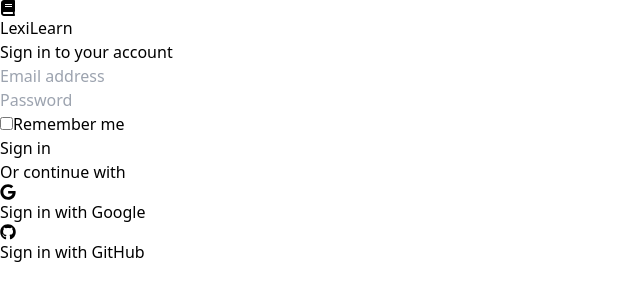
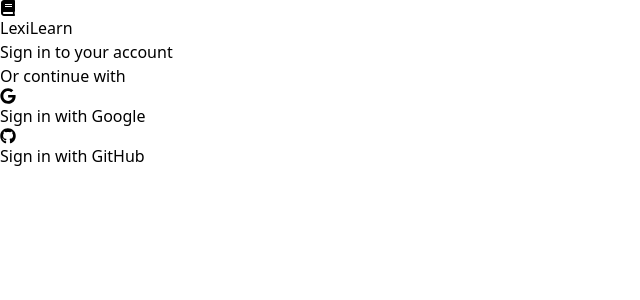
Before and after one commit to harshdhankhar10/LexiLearn, a React (Vite) app: page /login in a window 1280 px wide. Shown: the top 300 px of the page, without its empty margins (0-640 px from the left). Built offline with nearby package versions, Linux system fonts and the light colour scheme.

Commit message:
Created a Protected User Dashabord with Authentication

```diff
--- a/src/App.jsx
+++ b/src/App.jsx
@@ -12,6 +12,11 @@
 import PersonalNotes from './pages/Dashboard/User/PersonalNotes'
 import FavouriteList from './pages/Dashboard/User/FavouriteList'
 import Setting from './pages/Dashboard/User/Setting'
+import DashPage from './pages/Dashboard/User/DashPage'
+
+
+// Games
+import WordSearch from './pages/Dashboard/User/Games/WordSearch'
 function App() {
 
   return (
@@ -24,12 +29,14 @@
         <Route path="/login" element={<LoginForm />} />
         <Route path="/register" element={<Register />} />
         <Route path="/blog" element={<Blog />} />
+        <Route path="/dashboard" element={<DashPage />} />
         <Route path="/dashboard" element={<Sidebar />}>
           {/* <Route path="/dashboard" element={<MainDashboard />} > */}
           <Route path="profile" element={<UserProfile />} />
           <Route path="notes" element={<PersonalNotes />} />
           <Route path="favorite-lists" element={<FavouriteList />} />
           <Route path="setting" element={<Setting />} />
+          <Route path="games/word-search" element={<WordSearch />} />
         </Route>
 
       </Routes>
--- a/src/pages/Auth/Login.jsx
+++ b/src/pages/Auth/Login.jsx
@@ -8,21 +8,21 @@
   const [email, setEmail] = useState('');
   const [password, setPassword] = useState('');
   const navigate = useNavigate()
-  const handleSubmit = (e) => {
-    e.preventDefault();
-    const auth = getAuth(app);
-    signInWithEmailAndPassword(auth, email, password)
-      .then((userCredential) => {
-        const user = userCredential.user;
-        toast.success(`Welcome back ${user.email}`);
-        navigate("/dashboard")
-      })
-      .catch((error) => {
-        const errorCode = error.code;
-        const errorMessage = error.message;
-        toast.error(errorMessage);
-      });
-  };
+  // const handleSubmit = (e) => {
+  //   e.preventDefault();
+  //   const auth = getAuth(app);
+  //   signInWithEmailAndPassword(auth, email, password)
+  //     .then((userCredential) => {
+  //       const user = userCredential.user;
+  //       toast.success(`Welcome back ${user.email}`);
+  //       navigate("/dashboard")
+  //     })
+  //     .catch((error) => {
+  //       const errorCode = error.code;
+  //       const errorMessage = error.message;
+  //       toast.error(errorMessage);
+  //     });
+  // };
   const loginWithGoogle = ()=>{
     const auth = getAuth(app);
     const provider = new GoogleAuthProvider();
@@ -48,9 +48,9 @@
           <h2 className="mt-6 text-3xl font-extrabold text-gray-900">LexiLearn</h2>
           <p className="mt-2 text-sm text-gray-600">Sign in to your account</p>
         </div>
-        <form className="mt-8 space-y-6" onSubmit={handleSubmit}>
-          <div className="rounded-md shadow-sm -space-y-px flex flex-col gap-3">
-            <div>
+        {/* <form className="mt-8 space-y-6" onSubmit={handleSubmit}>
+          <div className="rounded-md shadow-sm -space-y-px flex flex-col gap-3"> */}
+            {/* <div>
               <input
                 id="email-address"
                 name="email"
@@ -62,8 +62,8 @@
                 value={email}
                 onChange={(e) => setEmail(e.target.value)}
               />
-            </div>
-            <div>
+            </div> */}
+            {/* <div>
               <input
                 id="password"
                 name="password"
@@ -75,11 +75,11 @@
                 value={password}
                 onChange={(e) => setPassword(e.target.value)}
               />
-            </div>
-          </div>
+            </div> */}
+          {/* </div> */}
 
-          <div className="flex items-center justify-between">
-            <div className="flex items-center">
+          {/* <div className="flex items-center justify-between"> */}
+            {/* <div className="flex items-center">
               <input
                 id="remember-me"
                 name="remember-me"
@@ -89,13 +89,13 @@
               <label htmlFor="remember-me" className="ml-2 block text-sm text-gray-900">
                 Remember me
               </label>
-            </div>
+            </div> */}
 
-            <div className="text-sm">
+            {/* <div className="text-sm"> */}
               {/* <a href="#" className="font-medium text-teal-600 hover:text-teal-500">
                 Forgot your password?
               </a> */}
-            </div>
+            {/* </div>
           </div>
 
           <div>
@@ -106,7 +106,7 @@
               Sign in
             </button>
           </div>
-        </form>
+        </form> */}
 
         <div className="mt-6">
           <div className="relative">
--- /dev/null
+++ b/src/pages/Dashboard/User/DashPage.jsx
@@ -0,0 +1,28 @@
+import React, { useEffect } from 'react'
+import Sidebar from './Sidebar'
+import MainDashboard from './MainDashboard'
+import { useNavigate } from 'react-router-dom'
+const DashPage = () => {
+    const naviagte = useNavigate()
+    useEffect(() => {
+        if(!localStorage.getItem("userInfo")){
+            naviagte("/login")
+        }
+    }, [])
+
+
+  return (
+    <>
+   <div className='flex h-screen bg-gray-100'>
+    <div >
+        <Sidebar/>
+    </div>
+     <div className="flex-1 p-8 overflow-y-auto">
+        <MainDashboard/>
+     </div>
+   </div>
+    </>
+  )
+}
+
+export default DashPage
--- /dev/null
+++ b/src/pages/Dashboard/User/Games/WordSearch.jsx
@@ -0,0 +1,9 @@
+import React from 'react'
+
+const WordSearch = () => {
+  return (
+    <></>
+  )
+}
+
+export default WordSearch
--- a/src/pages/Dashboard/User/Sidebar.jsx
+++ b/src/pages/Dashboard/User/Sidebar.jsx
@@ -42,7 +42,7 @@
     { icon: <FaStickyNote size={20} />, text: 'Personal Notes', to: '/dashboard/notes' },
     { icon: <FaStar size={20} />, text: 'Favorite Lists', to: '/dashboard/favorite-lists' },
     { icon: <FaChartLine size={20} />, text: 'Learning Progress', to: '/learning-progress' },
-    { icon: <FaGamepad size={20} />, text: 'Quizzes and Games', to: '/quizzes-games' },
+    { icon: <FaGamepad size={20} />, text: 'Quizzes and Games', to: '/dashboard/games/word-search' },
     { icon: <FaUsers size={20} />, text: 'Community Contributions', to: '/community' },
     { icon: <FaCog size={20} />, text: 'Settings', to: '/dashboard/setting' },
     { icon: <FaBell size={20} />, text: 'Notifications', to: '/notifications' },
--- a/src/pages/Dashboard/User/UserProfile.jsx
+++ b/src/pages/Dashboard/User/UserProfile.jsx
@@ -1,8 +1,14 @@
 import React, { useState } from 'react';
 import { motion } from 'framer-motion';
 import { FaUser, FaEnvelope, FaPen, FaLock, FaBookmark, FaHistory, FaStar, FaChartLine, FaMedal, FaCog } from 'react-icons/fa';
+import { json } from 'react-router-dom';
+
+
+const userInfo = localStorage.getItem("userInfo")
 
 const ProfilePage = () => {
+  const [userData, setUserData] = useState(JSON.parse(userInfo))
+  console.log(userData)
   const [user, setUser] = useState({
     username: 'LanguageLearner123',
     email: 'learner@example.com',
@@ -41,14 +47,14 @@
       >
         <div className="md:flex">
           <div className="md:flex-shrink-0">
-            <img className="h-48 w-full object-cover md:w-48" src={user.profilePicture} alt={user.username} />
+            <img className="h-48 w-full object-cover md:w-48" src={userData.photoURL} alt={userData.displayName} />
           </div>
           <div className="p-8 w-full">
             <div className="flex justify-between items-start">
               <div>
-                <h1 className="text-3xl font-bold text-indigo-700">{user.username}</h1>
+                <h1 className="text-3xl font-bold text-indigo-700">{userData.displayName}</h1>
                 <p className="mt-2 text-gray-600 flex items-center">
-                  <FaEnvelope className="mr-2" /> {user.email}
+                  <FaEnvelope className="mr-2" /> {userData.email}
                 </p>
               </div>
               <motion.button
```
